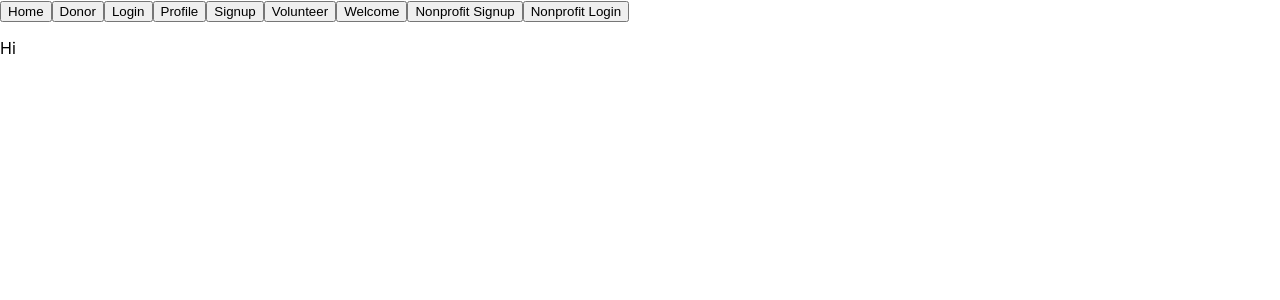
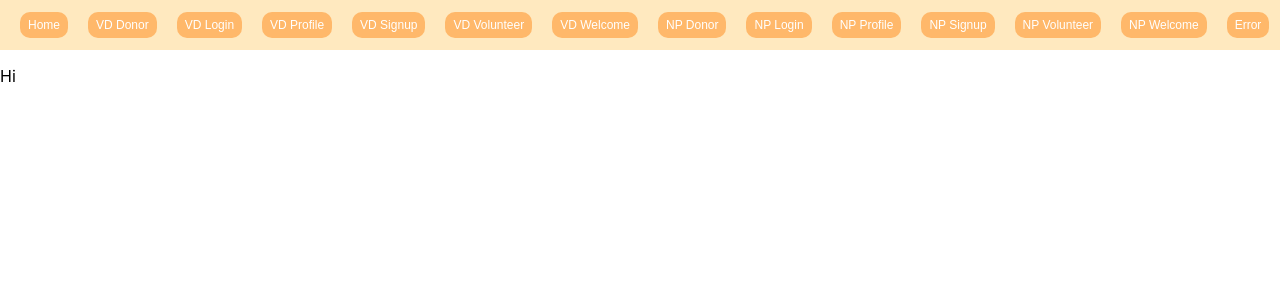
Before and after one commit to vvyn/CauseConnect, a React (Create React App) app in the folder cause-connect/client/: page / in a window 1280 px wide. Shown: the top 300 px of the page. Built offline with nearby package versions, Linux system fonts and the light colour scheme; no server answers.

Commit message:
Synced with upstream repo

```diff
--- a/cause-connect/client/src/components/NavBar.js
+++ b/cause-connect/client/src/components/NavBar.js
@@ -1,35 +1,51 @@
 import React from "react";
+import "./Navbar.css";
 
 function NavBar() {
   return (
     <div className="navbar">
-      <div className="allBtns">
+      <div className="">
         <a href="/">
-          <button className="home">Home</button>
+          <button className="btn">Home</button>
         </a>
         <a href="/vd/donor">
-          <button className="btn">Donor</button>
+          <button className="btn"> VD Donor</button>
         </a>
         <a href="/vd/login">
-          <button className="btn">Login</button>
+          <button className="btn">VD Login</button>
         </a>
         <a href="/vd/profile">
-          <button className="btn">Profile</button>
+          <button className="btn">VD Profile</button>
         </a>
         <a href="/vd/signup">
-          <button className="btn">Signup</button>
+          <button className="btn">VD Signup</button>
         </a>
         <a href="/vd/volunteer">
-          <button className="btn">Volunteer</button>
+          <button className="btn">VD Volunteer</button>
         </a>
         <a href="/vd/welcome">
-          <button className="btn">Welcome</button>
+          <button className="btn">VD Welcome</button>
+        </a>
+        <a href="/np/donor">
+          <button className="btn"> NP Donor</button>
+        </a>
+        <a href="/np/login">
+          <button className="btn">NP Login</button>
+        </a>
+        <a href="/np/profile">
+          <button className="btn">NP Profile</button>
         </a>
         <a href="/np/signup">
-          <button className="btn">Nonprofit Signup</button>
+          <button className="btn">NP Signup</button>
         </a>
-        <a href="/np/login">
-          <button className="btn">Nonprofit Login</button>
+        <a href="/np/volunteer">
+          <button className="btn">NP Volunteer</button>
+        </a>
+        <a href="/np/welcome">
+          <button className="btn">NP Welcome</button>
+        </a>
+        <a href="/*">
+          <button className="btn">Error</button>
         </a>
       </div>
     </div>
--- /dev/null
+++ b/cause-connect/client/src/components/Navbar.css
@@ -0,0 +1,18 @@
+.navbar {
+  width: 100%;
+  height: 50px;
+  display: flex;
+  align-items: center;
+  background-color: #ffe9bf;
+}
+
+.btn {
+  cursor: pointer;
+  border: none;
+  border-radius: 10px;
+  padding: 6px 8px;
+  font-size: 12px;
+  margin-left: 20px;
+  color: white;
+  background-color: #ffb86a;
+}
```
